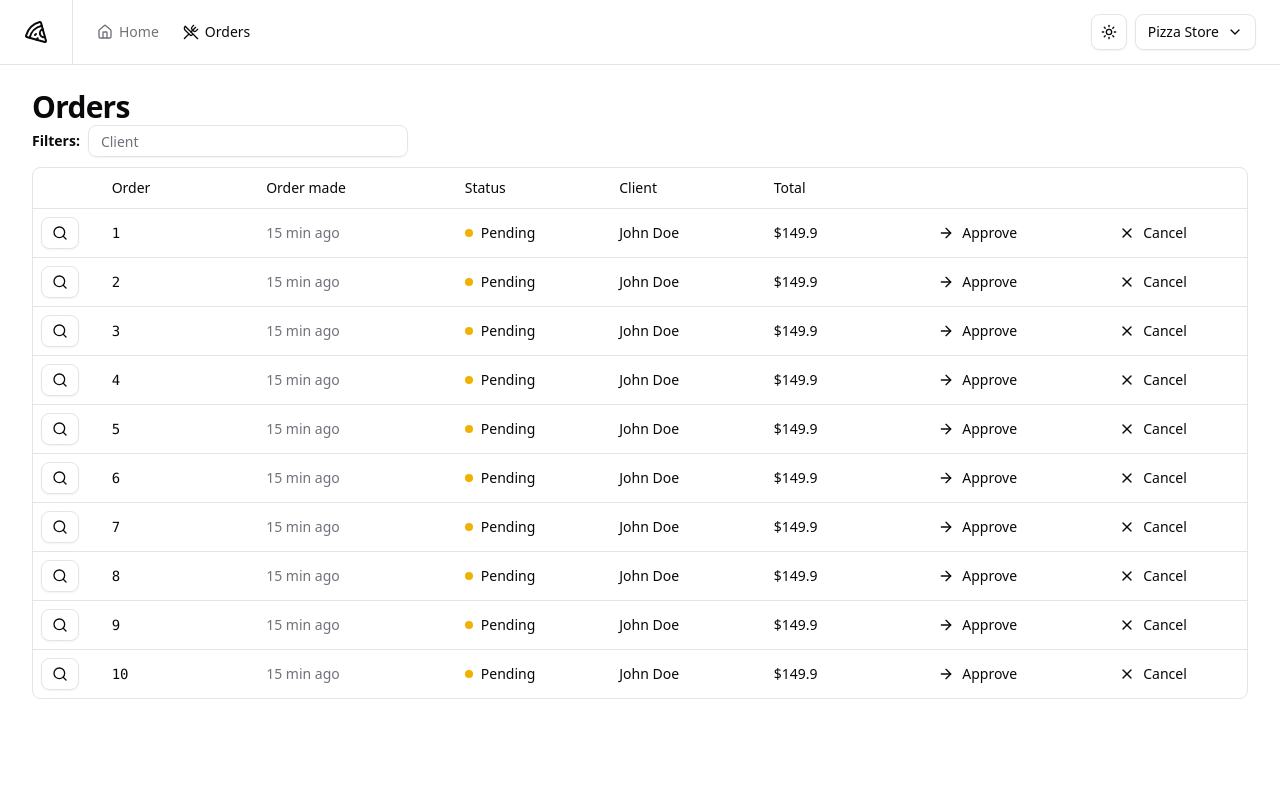
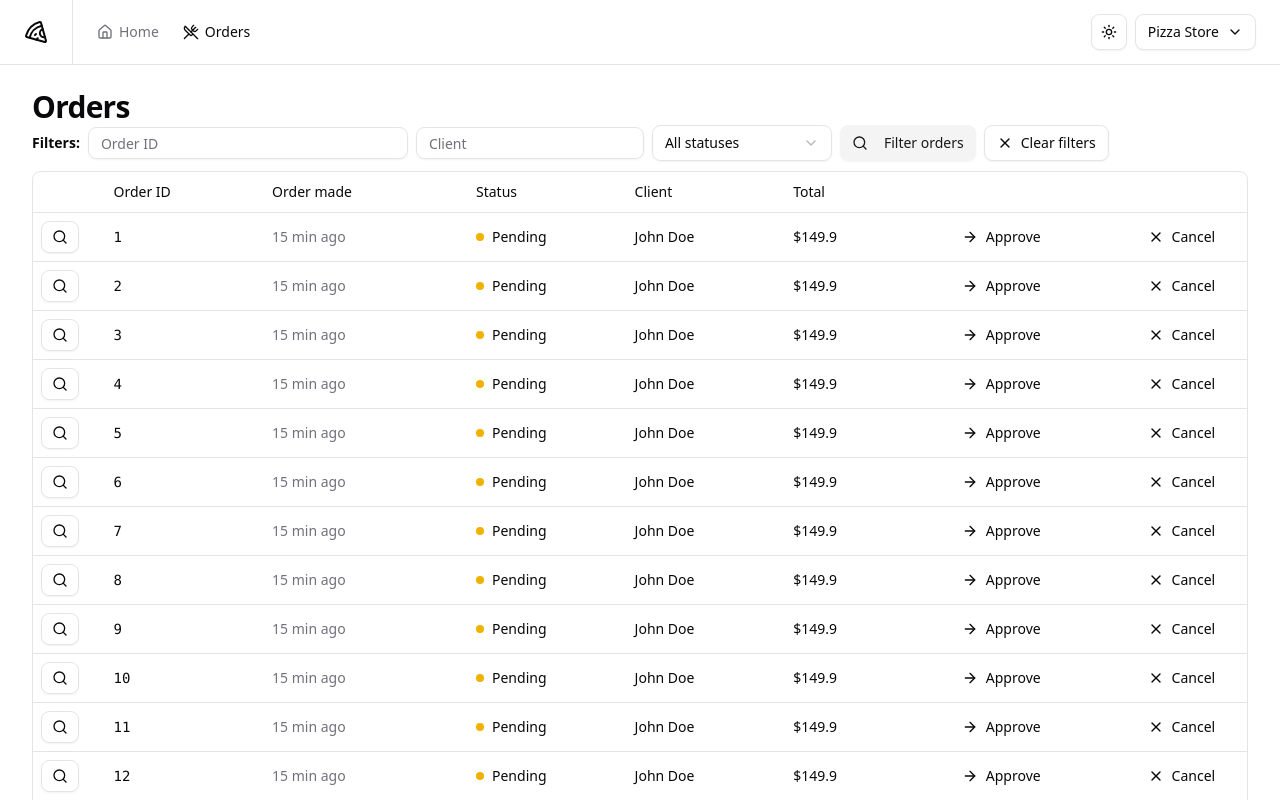
Before and after one commit to manoel-lopes/pizza-store, a React (Vite) app: page /orders in a window 1280 px wide. Shown: the top 800 px of the page. Built offline with nearby package versions, Linux system fonts and the light colour scheme.

Commit message:
feat(order): add pagination and filters to orders table

```diff
--- /dev/null
+++ b/src/components/pagination-button.tsx
@@ -0,0 +1,20 @@
+import { Button } from './ui/button'
+
+type PaginationButtonProps = {
+  label: string
+  onClick?: () => void
+  children: React.ReactNode
+}
+
+export function PaginationButton({ label, onClick, children }: PaginationButtonProps) {
+  return (
+    <Button
+      variant='outline'
+      size='sm' className='w-8 h-8 p-0'
+      onClick={onClick}
+    >
+      {children}
+      <span className='sr-only'>{label}</span>
+    </Button>
+  )
+}
--- /dev/null
+++ b/src/components/pagination.tsx
@@ -0,0 +1,38 @@
+import { Icons } from './icons'
+import { PaginationButton } from './pagination-button'
+
+type PaginationProps = {
+  totalItems: number
+  pageIndex: number
+  perPage: number
+}
+
+export function Pagination({ totalItems, pageIndex, perPage }: PaginationProps) {
+  const totalPages = Math.ceil(totalItems / perPage) || ''
+  return (
+    <div className='flex items-center justify-between p-3'>
+      <span className='text-sm text-muted-foreground'>
+        Total of {totalItems} items
+      </span>
+      <div className='flex items-center gap-6 lg:gap-8'>
+        <span className='text-sm text-muted-foreground'>
+          Page {pageIndex + 1} of {totalPages}
+        </span>
+        <div className='flex items-center gap-2'>
+          <PaginationButton label='First page'>
+            <Icons.ChevronLeft />
+          </PaginationButton>
+          <PaginationButton label='Previous page'>
+            <Icons.ChevronLeft />
+          </PaginationButton>
+          <PaginationButton label='Next page'>
+            <Icons.ChevronRight />
+          </PaginationButton>
+          <PaginationButton label='Last page'>
+            <Icons.ChevronRight />
+          </PaginationButton>
+        </div>
+      </div>
+    </div>
+  )
+}
--- /dev/null
+++ b/src/pages/auth/orders/order-table-filters.tsx
@@ -0,0 +1,57 @@
+import { Icons } from '@/components/icons'
+import { Button } from '@/components/ui/button'
+import { Input } from '@/components/ui/input'
+import {
+  Select,
+  SelectContent,
+  SelectItem,
+  SelectTrigger,
+  SelectValue,
+} from '@/components/ui/select'
+
+export function OrderTableFilters() {
+  return (
+    <form className='flex items-center gap-2'>
+      <span className='text-sm font-semibold'>Filters:</span>
+      <Input
+        type='text'
+        placeholder='Order ID'
+        className='h-8 w-[320px]'
+      />
+      <Input
+        type='text'
+        placeholder='Client'
+        className='h-8 w-auto'
+      />
+      <Select defaultValue='all'>
+        <SelectTrigger className='h-8 w-[180px]'>
+          <SelectValue placeholder='Status' />
+        </SelectTrigger>
+        <SelectContent>
+          <SelectItem value='all'>All statuses</SelectItem>
+          <SelectItem value='pending'>Pending</SelectItem>
+          <SelectItem value='cancelled'>Cancelled</SelectItem>
+          <SelectItem value='processing'>Processing</SelectItem>
+          <SelectItem value='delivering'>Delivering</SelectItem>
+          <SelectItem value='delivered'>Delivered</SelectItem>
+        </SelectContent>
+      </Select>
+      <Button
+        type='submit'
+        variant='secondary'
+        size='md'
+      >
+        <Icons.Search className='h-4 w-4 mr-2' />
+        Filter orders
+      </Button>
+      <Button
+        type='button'
+        variant='outline'
+        size='md'
+      >
+        <Icons.X className='h-4 w-4' />
+        Clear filters
+      </Button>
+    </form>
+  )
+}
--- a/src/pages/auth/orders/orders-table.tsx
+++ b/src/pages/auth/orders/orders-table.tsx
@@ -1,4 +1,5 @@
 import type { Order } from '@/core/domain/oder'
+import { Pagination } from '@/components/pagination'
 import { Table, TableBody, TableHead, TableHeader, TableRow } from '@/components/ui/table'
 import { OrdersTableRow } from './orders-table-row'
 
@@ -8,17 +9,18 @@ type OrdersTableProps = {
 
 export function OrdersTable({ orders }: OrdersTableProps) {
   return (
+    <div className='rounded-md border'>
       <Table>
         <TableHeader>
           <TableRow>
             <TableHead className='w-[64px]' />
-          <TableHead className='w-[140px]'>Order</TableHead>
+            <TableHead className='w-[140px]'>Order ID</TableHead>
             <TableHead className='w-[180px]'>Order made</TableHead>
             <TableHead className='w-[140px]'>Status</TableHead>
             <TableHead className='w-[140px]'>Client</TableHead>
             <TableHead className='w-[140px]'>Total</TableHead>
             <TableHead className='w-[164px]' />
-          <TableHead className='w-[132px]' />
+            <TableHead className='w-[90px]' />
           </TableRow>
         </TableHeader>
         <TableBody>
@@ -30,5 +32,11 @@ export function OrdersTable({ orders }: OrdersTableProps) {
           ))}
         </TableBody>
       </Table>
+      <Pagination
+        totalItems={orders.length}
+        pageIndex={0}
+        perPage={10}
+      />
+    </div>
   )
 }
--- a/src/pages/auth/orders/orders.tsx
+++ b/src/pages/auth/orders/orders.tsx
@@ -1,11 +1,11 @@
 import { Helmet } from 'react-helmet-async'
 
-import { Input } from '@/components/ui/input'
+import { OrderTableFilters } from './order-table-filters'
 import { OrdersTable } from './orders-table'
 
 export function Orders() {
   const dateFifteenMinutesAgo = new Date(Date.now() - 15 * 60 * 1000).toISOString()
-  const orders = Array.from({ length: 10 }).map((_, index) => ({
+  const orders = Array.from({ length: 105 }).map((_, index) => ({
     id: index + 1,
     order: `Order ${index + 1}`,
     createdAt: dateFifteenMinutesAgo,
@@ -19,17 +19,8 @@ export function Orders() {
       <div className='flex-col gap-4'>
         <h1 className='text-3xl font-bold tracking-tight'>Orders</h1>
         <div className='space-y-2.5'>
-          <form className='flex items-center gap-2'>
-            <span className='text-sm font-semibold'>Filters:</span>
-            <Input
-              type='text'
-              placeholder='Client'
-              className='h-8 w-[320px]'
-            />
-          </form>
-          <div className='rounded-md border'>
-            <OrdersTable orders={orders} />
-          </div>
+          <OrderTableFilters />
+          <OrdersTable orders={orders} />
         </div>
       </div>
     </>
```
Lines whose indentation alone changed are shown as unchanged.
